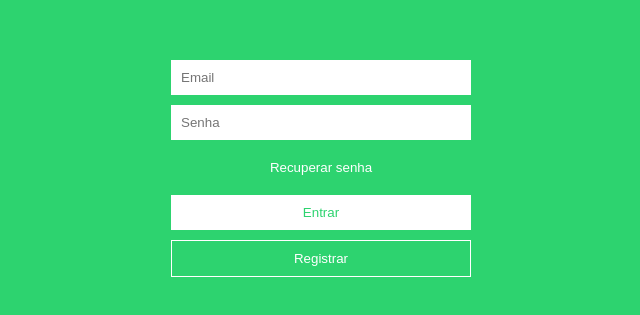
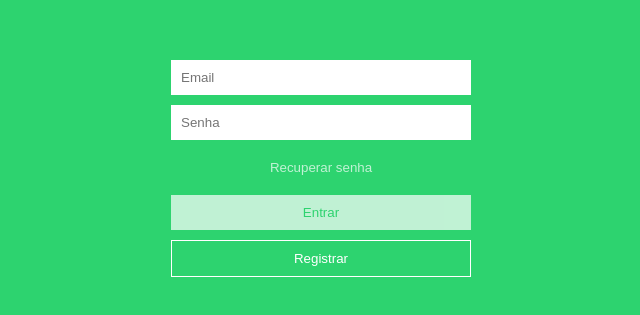
Before and after one commit to paulorsaf/expenses-control-reactjs, a React (Create React App) app: page / in a window 1280 px wide. Shown: the part 227-542 px from the top of the page, without its empty margins (319-959 px from the left). Built offline with nearby package versions, Linux system fonts and the light colour scheme.

Commit message:
Login: habilitando ou desabilitando botoes do formulario

```diff
--- a/src/App.tsx
+++ b/src/App.tsx
@@ -45,9 +45,19 @@ function App() {
           form.password.hasChanged && !form.password.value
             && <div data-testid="password-required">Senha é obrigatória</div>
         }
-        <button type="button" className='clear'>Recuperar senha</button>
-        <button type="button" className='solid'>Entrar</button>
-        <button type="button" className='outline'>Registrar</button>
+        <button type="button" className='clear'
+          data-testid="recover-password-button"
+          disabled={!isEmailValid(form.email.value)}>
+          Recuperar senha
+        </button>
+        <button type="button" className='solid'
+          data-testid="login-button"
+          disabled={!isEmailValid(form.email.value) || !form.password.value}>
+          Entrar
+        </button>
+        <button type="button" className='outline'>
+          Registrar
+        </button>
       </form>
     </main>
   );
--- a/src/index.css
+++ b/src/index.css
@@ -47,6 +47,10 @@ button.clear {
   border: none;
   color: white;
 }
+button:disabled {
+  opacity: 0.7;
+  cursor: not-allowed;
+}
 button.solid {
   background: white;
   border: none;
```
Also changed, not shown: 1 other file (tests, documents, lock files or other folders).
